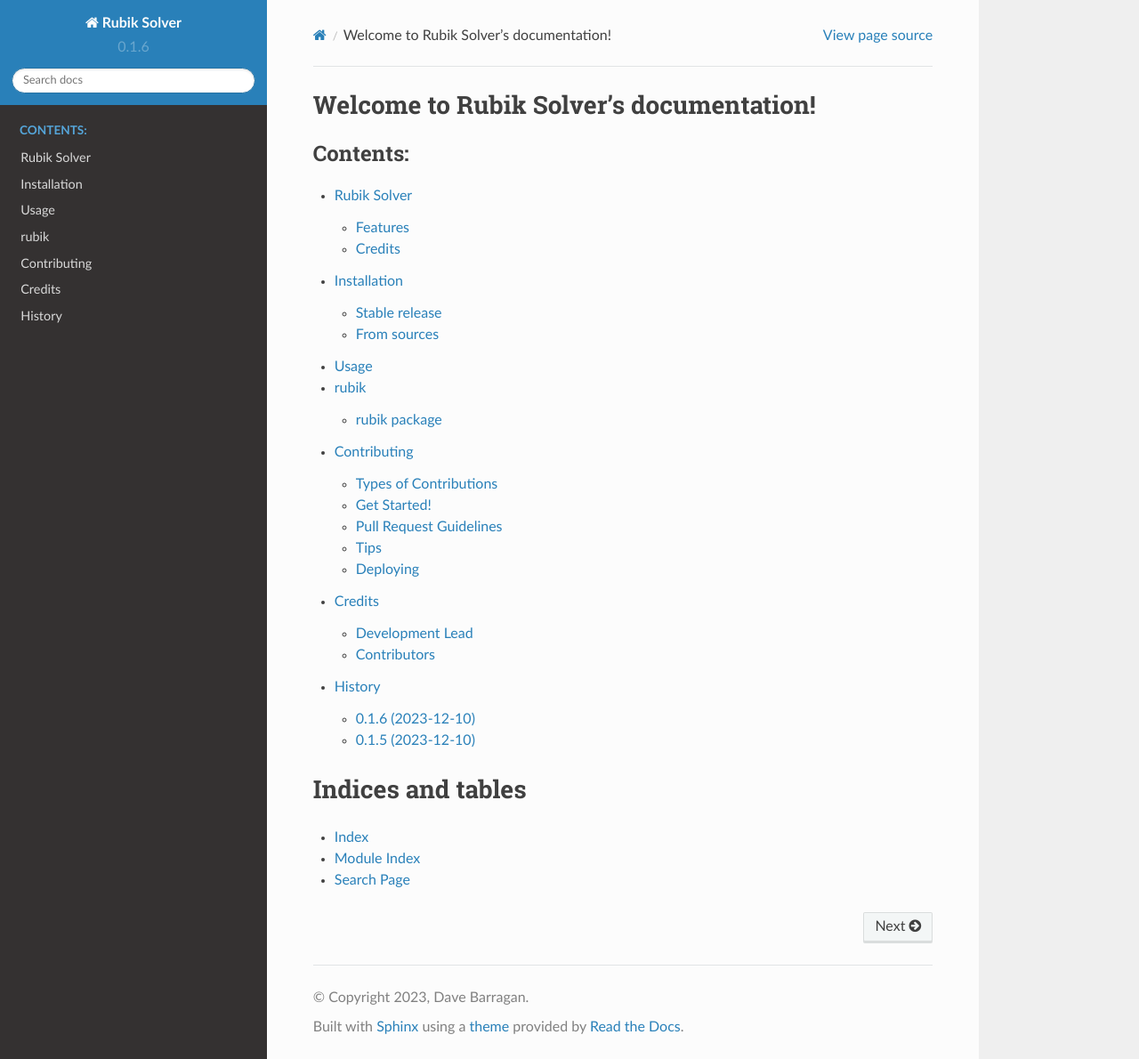
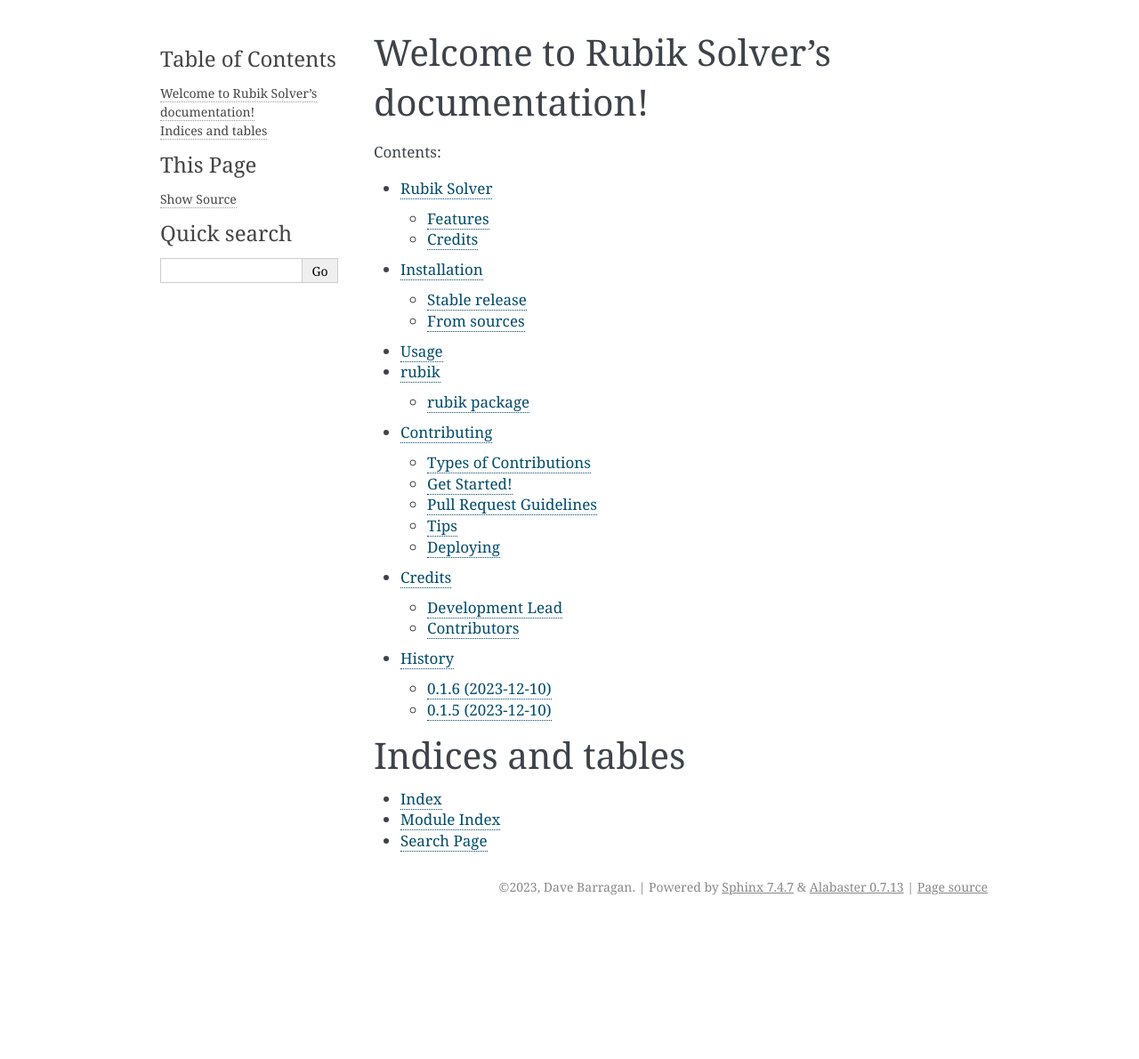
Before and after one commit to itsdaveba/rubik-solver, a Sphinx documentation site: the page built from docs/index.rst, in a window 1280 px wide and 1190 px high. Shown: the whole window at 89% size. Built offline with Sphinx 7.4.7, drawn with Linux system fonts in a browser that asks for light colours.

Commit message:
fix docs

```diff
--- a/docs/conf.py
+++ b/docs/conf.py
@@ -31,7 +31,7 @@
 
 # Add any Sphinx extension module names here, as strings. They can be
 # extensions coming with Sphinx (named 'sphinx.ext.*') or your custom ones.
-extensions = ['sphinx.ext.autodoc', 'sphinx.ext.viewcode', 'sphinx_rtd_theme']
+extensions = ['sphinx.ext.autodoc', 'sphinx.ext.viewcode']
 
 # Add any paths that contain templates here, relative to this directory.
 templates_path = ['_templates']
@@ -83,7 +83,7 @@
 # The theme to use for HTML and HTML Help pages.  See the documentation for
 # a list of builtin themes.
 #
-html_theme = 'sphinx_rtd_theme'
+html_theme = 'alabaster'
 
 # Theme options are theme-specific and customize the look and feel of a
 # theme further.  For a list of options available for each theme, see the
```
